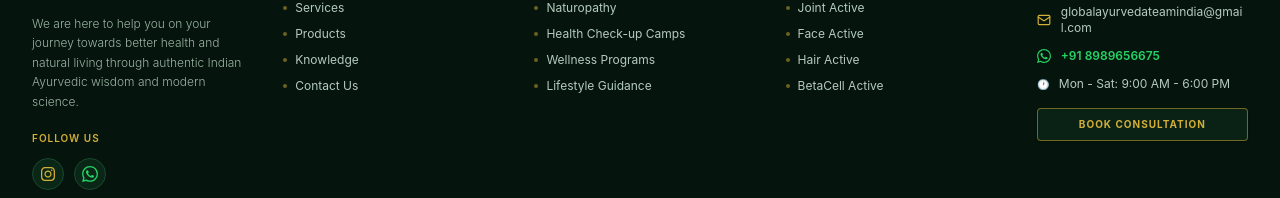
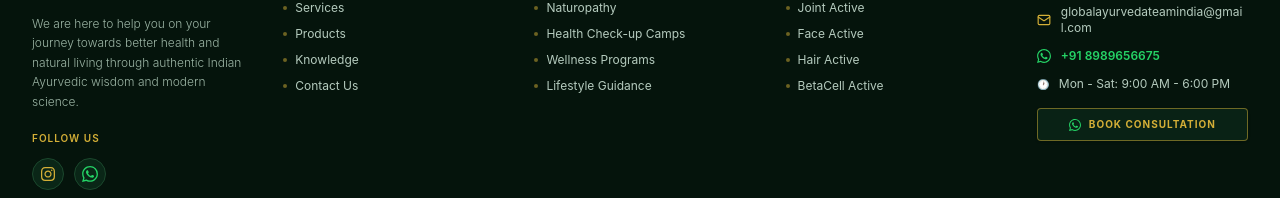
Before and after one commit to adityarajsinghsisodiya000/global-ayurveda, a React (Vite) app: page / in a window 1280 px wide. Shown: the part 4396-4594 px from the top of the page. Built offline with nearby package versions, Linux system fonts and the light colour scheme.

Commit message:
fix: Book Consultation button now opens WhatsApp with consultation request

```diff
--- a/src/components/Footer.jsx
+++ b/src/components/Footer.jsx
@@ -158,7 +158,8 @@
                 <span>Mon - Sat: 9:00 AM - 6:00 PM</span>
               </li>
             </ul>
-            <button onClick={() => document.getElementById('contact')?.scrollIntoView({ behavior: 'smooth' })} className="mt-4 w-full bg-[#092215] hover:bg-[#0e3820] border border-[#d4af37]/50 text-[#d4af37] font-bold text-[10px] py-2 rounded shadow tracking-widest uppercase transition-all flex items-center justify-center gap-2">
+            <button onClick={() => { const msg = `Namaste Global Ayurveda Team India 🙏%0A%0AI would like to book an Ayurvedic consultation.%0A%0APlease share the details for appointment scheduling.%0A%0ALooking forward to your guidance.`; window.open(`https://wa.me/91${whatsapp}?text=${msg}`, '_blank'); }} className="mt-4 w-full bg-[#092215] hover:bg-[#0e3820] border border-[#d4af37]/50 text-[#d4af37] font-bold text-[10px] py-2 rounded shadow tracking-widest uppercase transition-all flex items-center justify-center gap-2">
+              <svg className="w-3 h-3 fill-current text-[#25D366]" viewBox="0 0 24 24"><path d="M17.472 14.382c-.297-.149-1.758-.867-2.03-.967-.273-.099-.471-.148-.67.15-.197.297-.767.966-.94 1.164-.173.199-.347.223-.644.075-.297-.15-1.255-.463-2.39-1.475-.883-.788-1.48-1.761-1.653-2.059-.173-.297-.018-.458.13-.606.134-.133.298-.347.446-.52.149-.174.198-.298.298-.497.099-.198.05-.371-.025-.52-.075-.149-.669-1.612-.916-2.207-.242-.579-.487-.5-.669-.51-.173-.008-.371-.01-.57-.01-.198 0-.52.074-.792.372-.272.297-1.04 1.016-1.04 2.479 0 1.462 1.065 2.875 1.213 3.074.149.198 2.096 3.2 5.077 4.487.709.306 1.262.489 1.694.625.712.227 1.36.195 1.871.118.571-.085 1.758-.719 2.006-1.413.248-.694.248-1.289.173-1.413-.074-.124-.272-.198-.57-.347m-5.421 7.403h-.004a9.87 9.87 0 01-5.031-1.378l-.361-.214-3.741.982.998-3.648-.235-.374a9.86 9.86 0 01-1.51-5.26c.001-5.45 4.436-9.884 9.888-9.884 2.64 0 5.122 1.03 6.988 2.898a9.825 9.825 0 012.893 6.994c-.003 5.45-4.437 9.884-9.885 9.884m8.413-18.297A11.815 11.815 0 0012.05 0C5.495 0 .16 5.335.157 11.892c0 2.096.547 4.142 1.588 5.945L.057 24l6.305-1.654a11.882 11.882 0 005.683 1.448h.005c6.554 0 11.89-5.335 11.893-11.893a11.821 11.821 0 00-3.48-8.413z"/></svg>
               <span>BOOK CONSULTATION</span>
             </button>
           </div>
```
